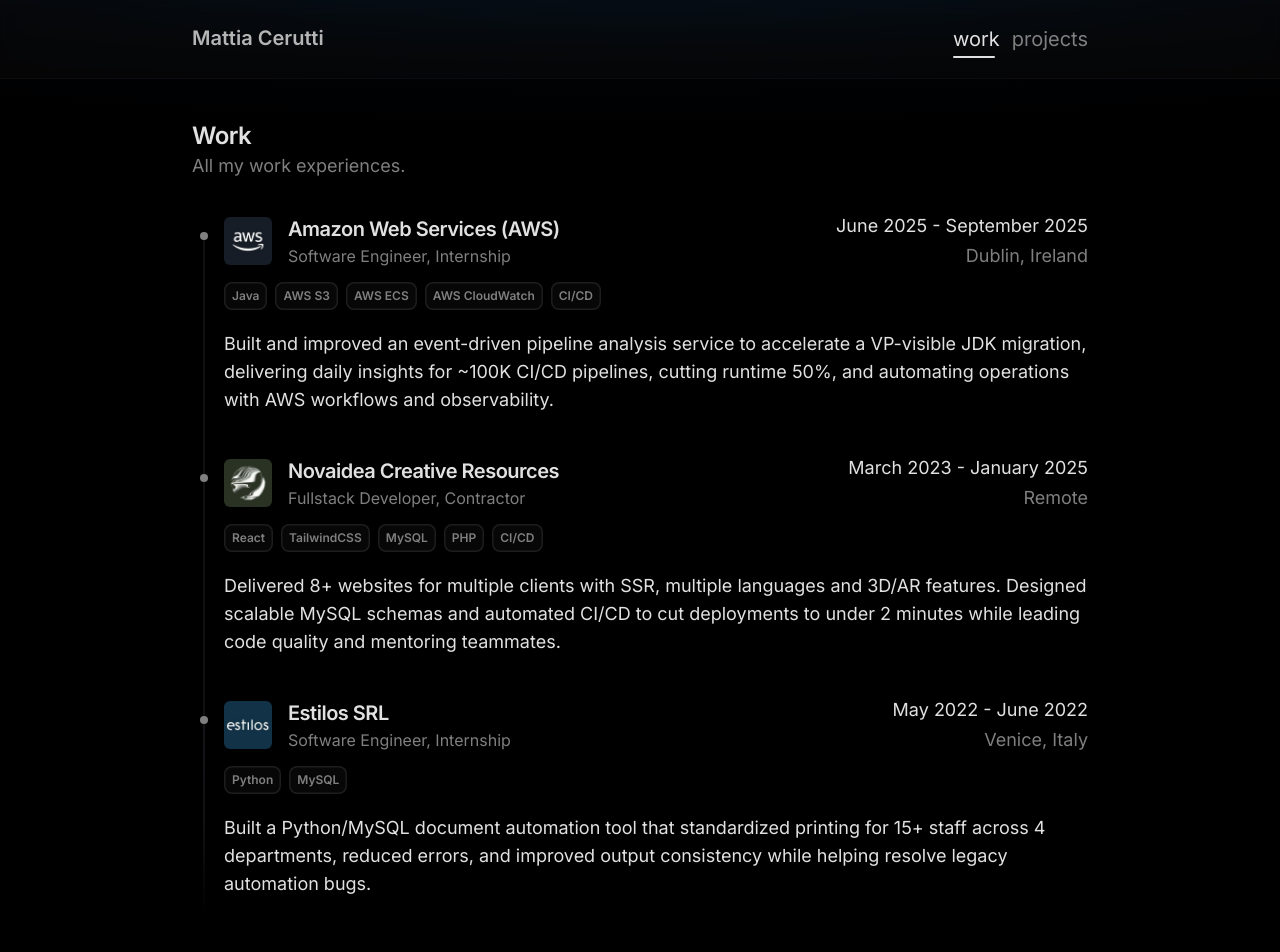
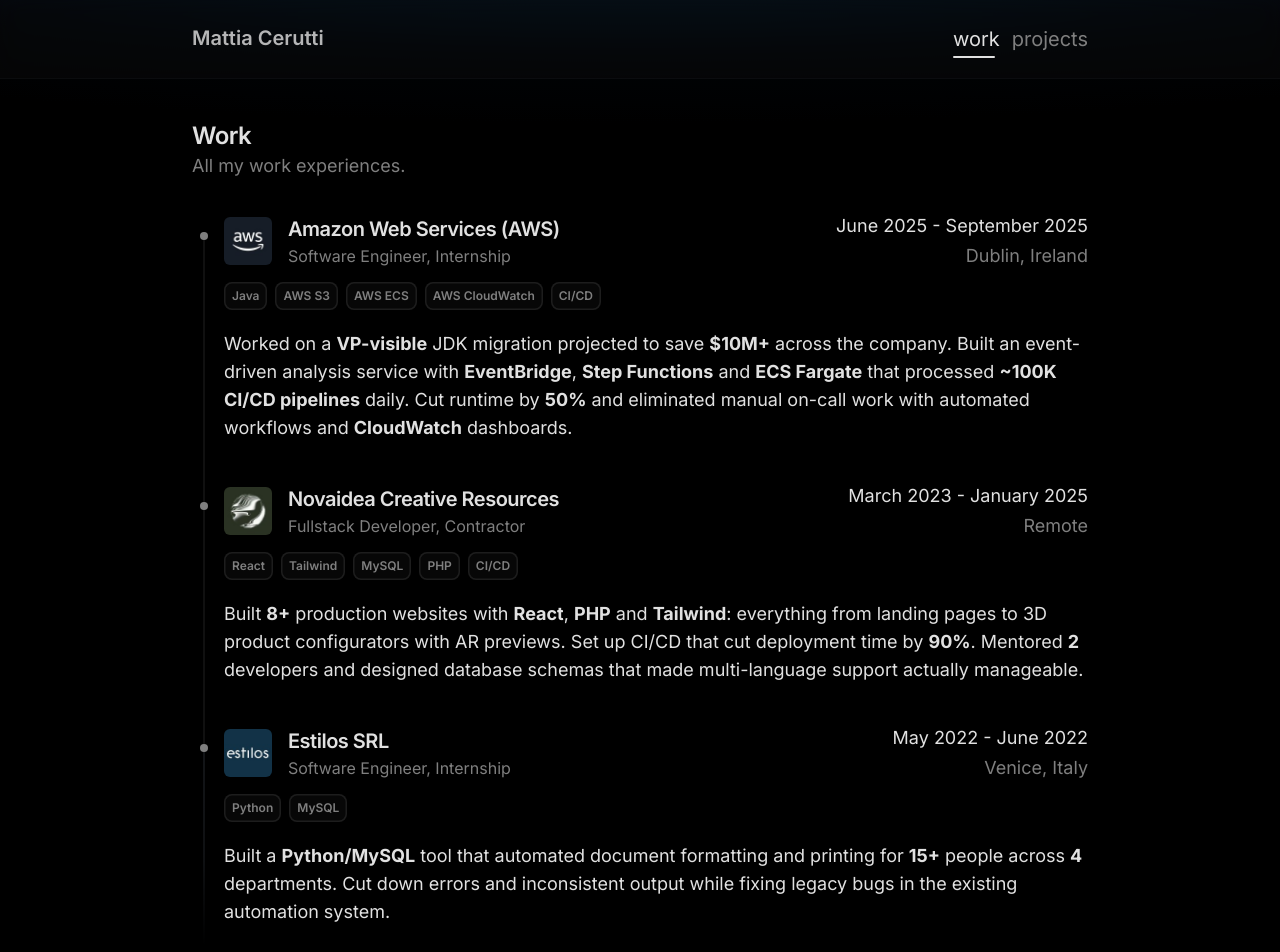
Before and after one commit to mattiacerutti/portfolio, a Next.js app: page /work in a window 1280 px wide. Shown: the top 952 px of the page. Built offline with nearby package versions, Linux system fonts and the light colour scheme.

Commit message:
feat: enhance work experience descriptions

```diff
--- a/src/components/work/work-experience.tsx
+++ b/src/components/work/work-experience.tsx
@@ -44,7 +44,7 @@
           ))}
         </div>
 
-        <P>{description}</P>
+        <P dangerouslySetInnerHTML={{__html: description}} />
       </div>
     </div>
   );
--- a/src/data/projects.ts
+++ b/src/data/projects.ts
@@ -29,7 +29,7 @@
     id: "selected-work",
     title: "Selected Client Work",
     description: "Landing pages and product configurators I've built for clients. Real stuff that's actually live and being used.",
-    technologies: ["React", "TailwindCSS", "GSAP", "Locomotive Scroll", "PHP"],
+    technologies: ["React", "Tailwind", "PHP", "MySQL"],
     relevant: true,
     readTime: "1 min",
   },
--- a/src/data/work.ts
+++ b/src/data/work.ts
@@ -18,7 +18,7 @@
     endDate: new Date("2025-09"),
     technologies: ["Java", "AWS S3", "AWS ECS", "AWS CloudWatch", "CI/CD"],
     description:
-      "Built and improved an event-driven pipeline analysis service to accelerate a VP-visible JDK migration, delivering daily insights for ~100K CI/CD pipelines, cutting runtime 50%, and automating operations with AWS workflows and observability.",
+      "Worked on a <b>VP-visible</b> JDK migration projected to save <b>$10M+</b> across the company. Built an event-driven analysis service with <b>EventBridge</b>, <b>Step Functions</b> and <b>ECS Fargate</b> that processed <b>~100K CI/CD pipelines</b> daily. Cut runtime by <b>50%</b> and eliminated manual on-call work with automated workflows and <b>CloudWatch</b> dashboards.",
     relevant: true,
     logo: "/aws.png",
   },
@@ -28,9 +28,9 @@
     location: "Remote",
     startDate: new Date("2023-03"),
     endDate: new Date("2025-01"),
-    technologies: ["React", "TailwindCSS", "MySQL", "PHP", "CI/CD"],
+    technologies: ["React", "Tailwind", "MySQL", "PHP", "CI/CD"],
     description:
-      "Delivered 8+ websites for multiple clients with SSR, multiple languages and 3D/AR features. Designed scalable MySQL schemas and automated CI/CD to cut deployments to under 2 minutes while leading code quality and mentoring teammates.",
+      "Built <b>8+</b> production websites with <b>React</b>, <b>PHP</b> and <b>Tailwind</b>: everything from landing pages to 3D product configurators with AR previews. Set up CI/CD that cut deployment time by <b>90%</b>. Mentored <b>2</b> developers and designed database schemas that made multi-language support actually manageable.",
     relevant: true,
     logo: "/novaidea.png",
   },
@@ -42,7 +42,7 @@
     endDate: new Date("2022-06"),
     technologies: ["Python", "MySQL"],
     description:
-      "Built a Python/MySQL document automation tool that standardized printing for 15+ staff across 4 departments, reduced errors, and improved output consistency while helping resolve legacy automation bugs.",
+      "Built a <b>Python/MySQL</b> tool that automated document formatting and printing for <b>15+</b> people across <b>4</b> departments. Cut down errors and inconsistent output while fixing legacy bugs in the existing automation system.",
     relevant: false,
     logo: "/estilos.png",
   },
```
